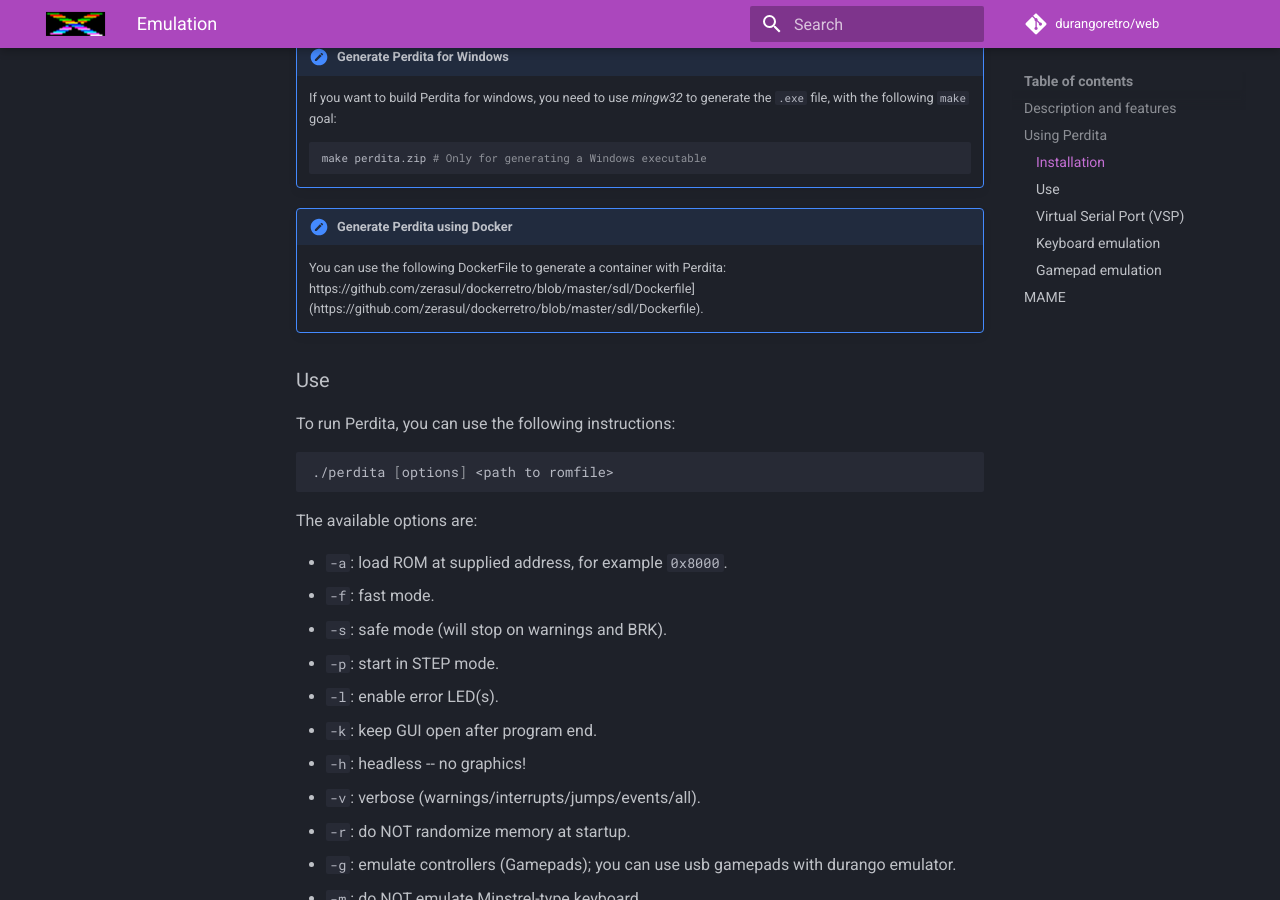
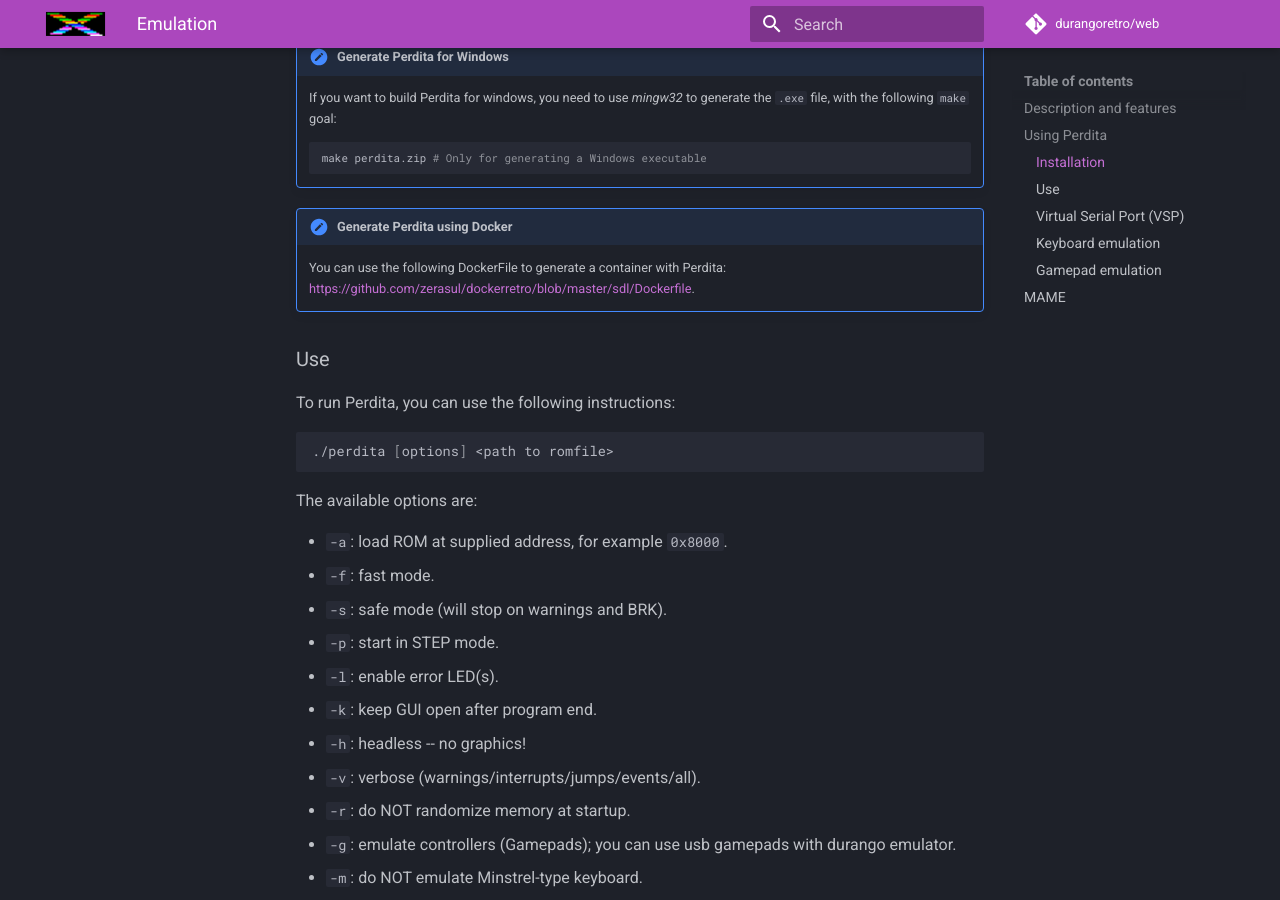
Before and after one commit to durangoretro/web, an MkDocs documentation site: the page built from docs/start/run/emulation.md, in a window 1280 px wide and 900 px high, scrolled down 1681 px. Built offline with MkDocs 1.6.1 and Material for MkDocs 9.7.7, drawn with Linux system fonts in a browser that asks for light colours; comment, search, counter and statistics services are not loaded.

```diff
--- a/docs/start/run/emulation.md
+++ b/docs/start/run/emulation.md
@@ -53,7 +53,7 @@
 !!! note "Generate Perdita using Docker"
 
 	You can use the following DockerFile to generate a container with Perdita:
-	https://github.com/zerasul/dockerretro/blob/master/sdl/Dockerfile](https://github.com/zerasul/dockerretro/blob/master/sdl/Dockerfile).
+	[https://github.com/zerasul/dockerretro/blob/master/sdl/Dockerfile](https://github.com/zerasul/dockerretro/blob/master/sdl/Dockerfile).
 
 ### Use
 
```
